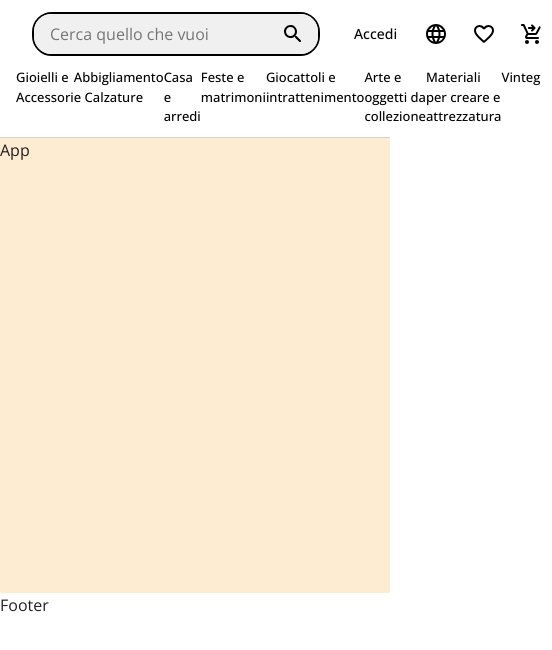
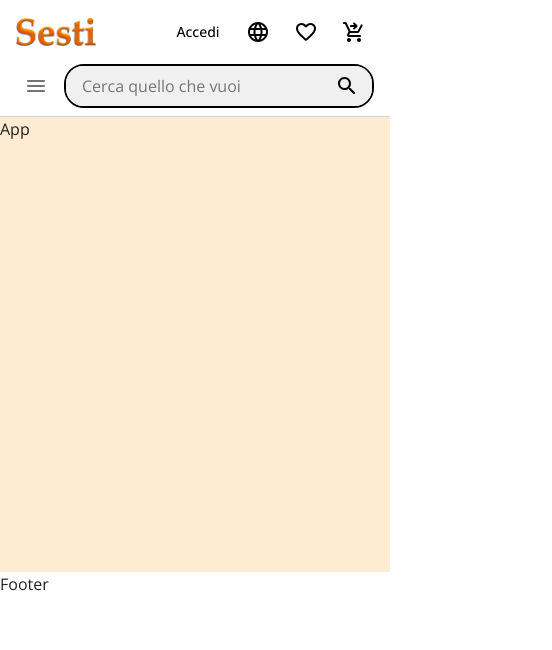
Before and after one commit to gronoGronoti/etsy-fake, a React (Vite) app: page / in a window 390 px wide. Shown: the top 650 px of the page, 552 px wide, since content can reach past the window. Built offline with nearby package versions, Linux system fonts and the light colour scheme.

Commit message:
mobile menu pt.1

```diff
--- a/src/MainTheme.jsx
+++ b/src/MainTheme.jsx
@@ -3,6 +3,18 @@ import React from "react";
 import { createTheme, responsiveFontSizes } from "@mui/material";
 
 let MainTheme = createTheme({
+  components: {
+    MuiTooltip: {
+      styleOverrides: {
+        tooltip: {
+          padding: "0.7rem",
+          fontSize: "0.9em",
+          color: "white",
+          backgroundColor: "rgba(0, 0, 0, 85%)"
+        }
+      }
+    }
+  },
   palette: {
     primary: { main: "#ffffff" },
     secondary: { main: "#FDEBD2" },
--- /dev/null
+++ b/src/components/AccessBar/AccessBar.css
@@ -0,0 +1,9 @@
+@media (max-width: 794px) {
+  .toggle-if-mobile {
+    flex-grow: 1;
+    justify-content: flex-end;
+  }
+  .hide-if-mobile {
+    display: none;
+  }
+}
--- a/src/components/AccessBar/AccessBar.jsx
+++ b/src/components/AccessBar/AccessBar.jsx
@@ -1,4 +1,6 @@
 import React from "react";
+import "./AccessBar.css";
+
 import { Link } from "react-router-dom";
 
 import Box from "@mui/material/Box";
@@ -12,7 +14,7 @@ import Tooltip from "@mui/material/Tooltip";
 
 const AccessBar = () => {
   return (
-    <Box sx={{ display: "flex", alignItems: "center" }}>
+    <Box className="toggle-if-mobile" sx={{ display: "flex", alignItems: "center" }}>
       <Button
         variant="text"
         sx={{
--- a/src/components/Navbar.jsx
+++ b/src/components/Navbar.jsx
@@ -1,8 +1,6 @@
-import React from "react";
+import React, { useState } from "react";
+import "./NavbarStyle.css";
 import { Link, Outlet } from "react-router-dom";
-
-import "./NavbarStyle.css";
-import DisplayLogo from "./DisplayLogo";
 
 import AppBar from "@mui/material/AppBar";
 import Container from "@mui/material/Container";
@@ -10,32 +8,57 @@ import Stack from "@mui/material/Stack";
 
 import SearchBar from "./SearchBar/SearchBar";
 import AccessBar from "./AccessBar/AccessBar";
+import DisplayLogo from "./DisplayLogo";
 import { BottomSecNavLinks } from "./consts/NavbarLinks";
 
+import MenuRoundedIcon from "@mui/icons-material/MenuRounded";
+import IconButton from '@mui/material/IconButton'
+
 const Navbar = () => {
+  const [mobile, setMobile] = useState(false);
+
   return (
     <>
       <AppBar position="static" className="header-appbar">
         <Container className="head-top-section" maxWidth="xl" sx={{ py: 1.5 }}>
           <DisplayLogo url="/" />
-          <SearchBar />
+          {/* <MobileMenu /> */}
+          <div className="hide-if-mobile">
+            <SearchBar
+              padding={{
+                ml: 2,
+                mr: 3,
+              }}
+            />
+          </div>
           <AccessBar />
         </Container>
-        <Container
-          className="head-bottom-section"
-          maxWidth="xl"
-        >
-          <Stack direction={"row"} sx={{display: "flex", justifyContent: "space-between"}}>
-            {
-              BottomSecNavLinks.map((Entry, i) => (
-                <Stack item key={Entry.to}>
+
+        <Container className="head-bottom-section" maxWidth="xl">
+          <div className="hide-if-mobile">
+            <Stack
+              direction={"row"}
+              sx={{ display: "flex", justifyContent: "space-between" }}
+            >
+              {BottomSecNavLinks.map((Entry, i) => (
+                <Stack item key={Entry.to} sx={{mx: 0.4}}>
                   <Link className="stack-link" id={i} to={Entry.to}>
                     {Entry.alt}
                   </Link>
                 </Stack>
-              ))
-            }
-          </Stack>
+              ))}
+            </Stack>
+          </div>
+          <div className="show-if-mobile">
+            <IconButton aria-label="menu">
+              <MenuRoundedIcon />
+            </IconButton>
+            <SearchBar
+            margin={{
+              ml: 1,
+            }}
+            />
+          </div>
         </Container>
       </AppBar>
 
--- a/src/components/NavbarStyle.css
+++ b/src/components/NavbarStyle.css
@@ -23,3 +23,23 @@
   color: rgb(36, 36, 36);
   border-bottom: 2px solid rgb(36, 36, 36);
 }
+
+.hide-if-mobile {
+  flex: 1;
+}
+@media (max-width: 794px) {
+  .hide-if-mobile {
+    display: none;
+  }
+  .show-if-mobile {
+    display: flex;
+    align-items: center;
+    padding-bottom: 8px;
+  }
+}
+@media (min-width: 795px) {
+  .show-if-mobile {
+    display: none;
+    padding-bottom: 8px;
+  }
+}
--- a/src/components/SearchBar/SearchBar.jsx
+++ b/src/components/SearchBar/SearchBar.jsx
@@ -5,7 +5,7 @@ import Box from "@mui/material/Box";
 import IconButton from "@mui/material/IconButton";
 import SearchRoundedIcon from "@mui/icons-material/SearchRounded";
 
-const SearchBar = () => {
+const SearchBar = (props) => {
   const [click, setClick] = useState(false);
   const clickStyleOnBtn = {
     background: click ? "black" : "#f0f0f0",
@@ -16,9 +16,8 @@ const SearchBar = () => {
     <Box
       className="search-box"
       sx={{
-        p: 0,
-        ml: 2,
-        mr: 3,
+        ...props.margin,
+        ...props.padding,
         display: "flex",
         alignItems: "center",
         flexGrow: 1,
```
Also changed, not shown: src/components/SearchBar/SearchBar.css (+6 -6 lines).
